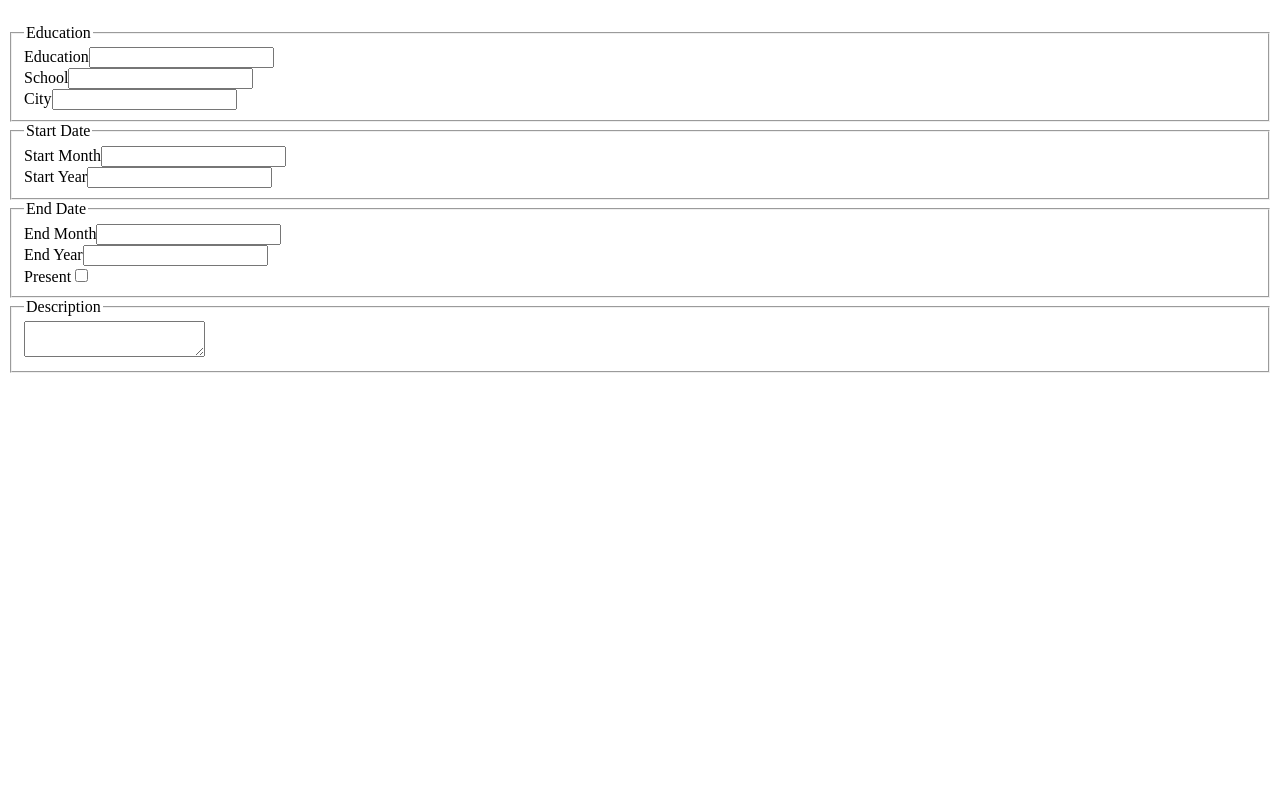
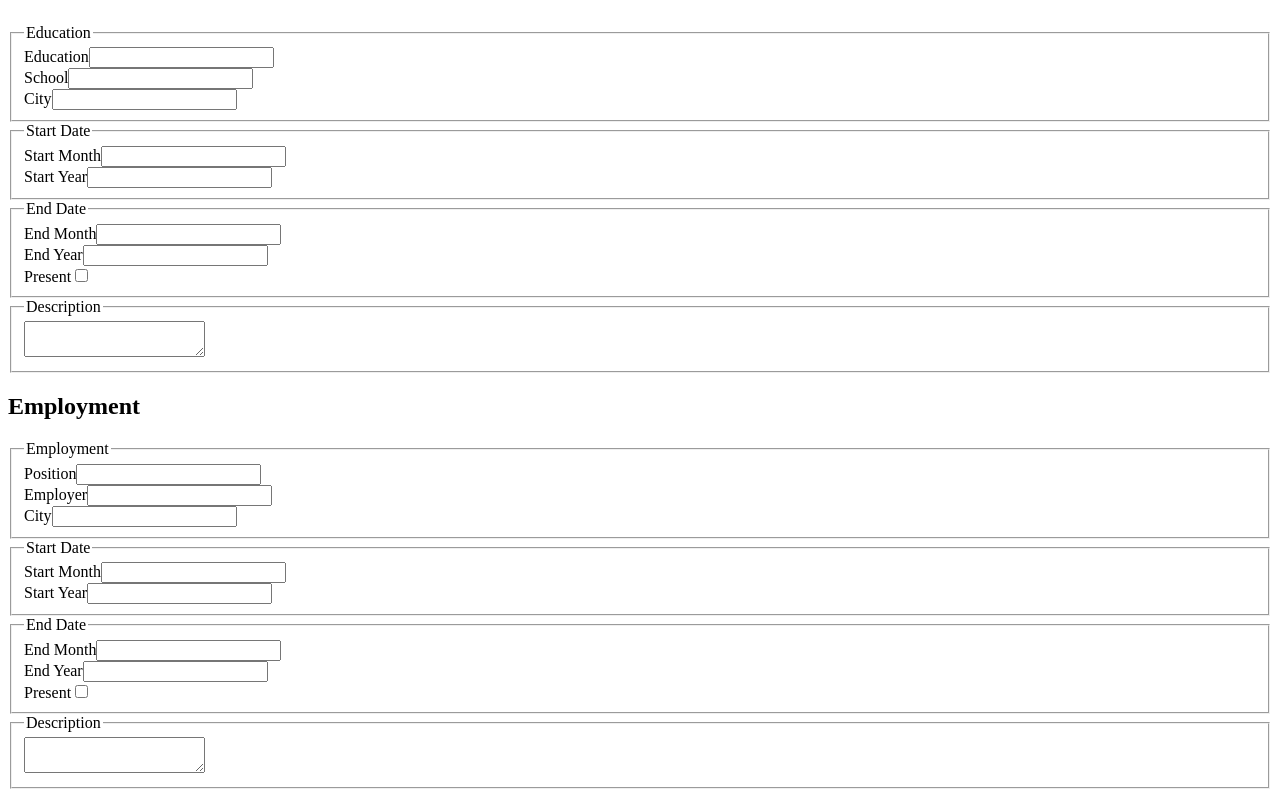
Before and after one commit to dejanpls/cvmaker, a React (Vite) app: page / in a window 1280 px wide. Shown: the part 548-1345 px from the top of the page. Before the commit the page ends 929 px from the top, so only its background shows below. Built offline with nearby package versions, Linux system fonts and the light colour scheme.

Commit message:
feat: create EmploymentForm for editing user employment

```diff
--- a/src/App.jsx
+++ b/src/App.jsx
@@ -1,4 +1,5 @@
 import EducationForm from "./components/EducationForm";
+import EmploymentForm from "./components/EmploymentForm";
 import PersonalForm from "./components/PersonalForm";
 import ProfileForm from "./components/ProfileForm";
 
@@ -8,6 +9,7 @@ function App() {
       <PersonalForm />
       <ProfileForm />
       <EducationForm />
+      <EmploymentForm />
     </>
   );
 }
--- /dev/null
+++ b/src/components/EmploymentForm.jsx
@@ -0,0 +1,52 @@
+import Input from "./Input";
+
+export default function EmploymentForm() {
+  return (
+    <section aria-labelledby="employmentDetailsHeading">
+      <h2 id="employmentnDetailsHeading">Employment</h2>
+
+      <fieldset className="organization">
+        <legend className="sr-only">Employment</legend>
+
+        <Input
+          htmlFor={"emp-position"}
+          name={"organization-title"}
+          label={"Position"}
+        />
+        <Input
+          htmlFor={"emp-employer"}
+          name={"organization"}
+          label={"Employer"}
+        />
+        <Input htmlFor={"emp-city"} name={"address-level2"} label={"City"} />
+      </fieldset>
+
+      <fieldset>
+        <legend className="sr-only">Start Date</legend>
+        <Input
+          htmlFor={"emp-start-month"}
+          name={"date"}
+          label={"Start Month"}
+        />
+        <Input htmlFor={"emp-start-year"} name={"date"} label={"Start Year"} />
+      </fieldset>
+
+      <fieldset>
+        <legend className="sr-only">End Date</legend>
+        <Input htmlFor={"emp-end-month"} name={"date"} label={"End Month"} />
+        <Input htmlFor={"emp-end-year"} name={"date"} label={"End Year"} />
+        <Input
+          htmlFor={"emp-present"}
+          name={"date"}
+          label={"Present"}
+          type="checkbox"
+        />
+      </fieldset>
+
+      <fieldset className="description">
+        <legend className="sr-only">Description</legend>
+        <textarea id="emp-description" name="description" />
+      </fieldset>
+    </section>
+  );
+}
```
